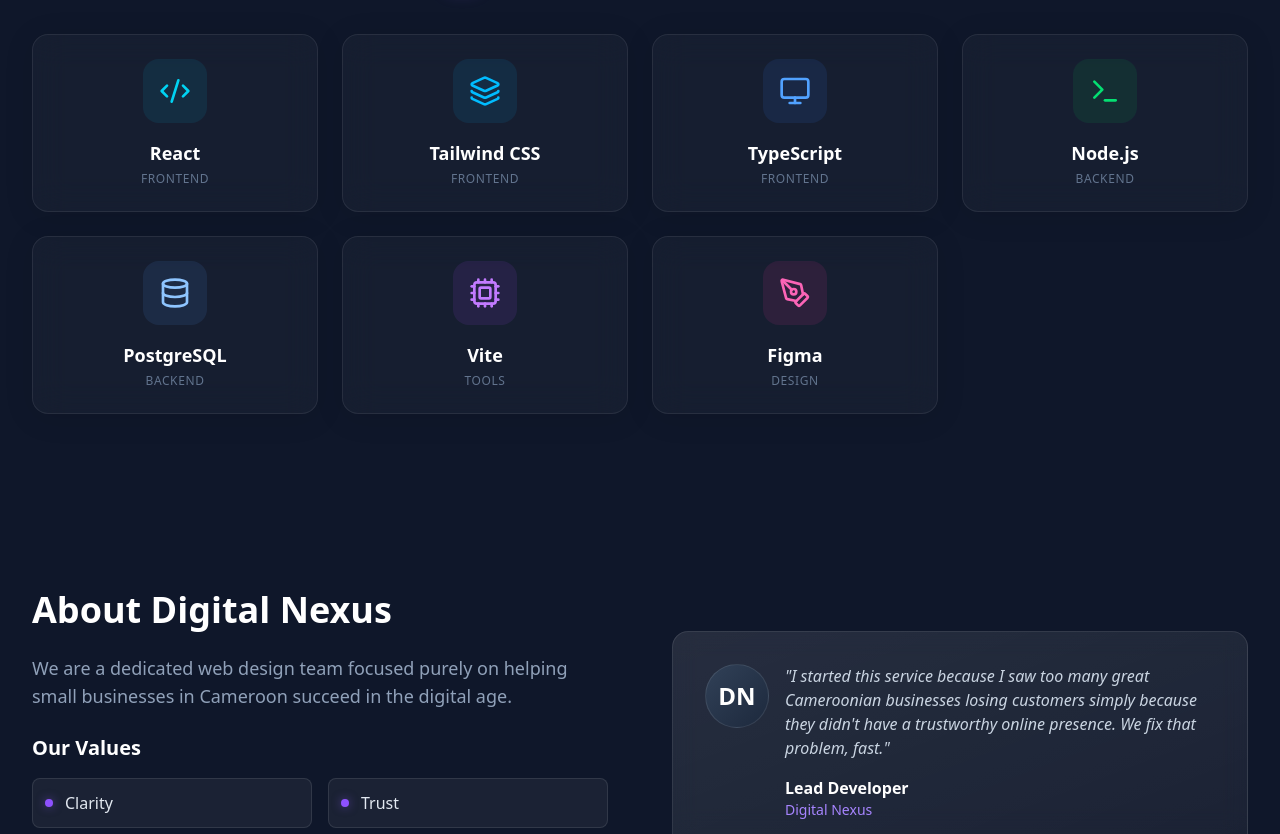
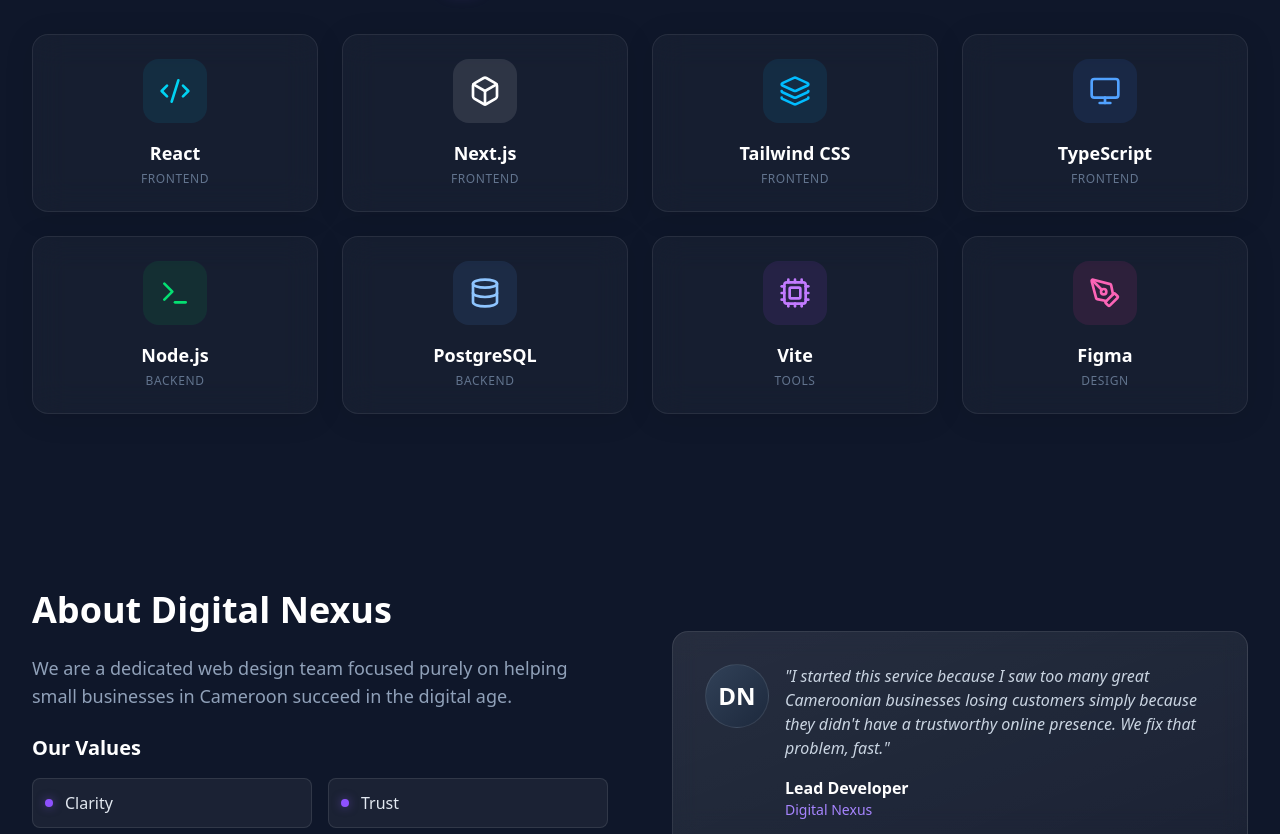
Before and after one commit to Bless50/Digital-Nexus, a React (Vite) app: page / in a window 1280 px wide. Shown: the part 4080-4914 px from the top of the page. Built offline with nearby package versions, Linux system fonts and the light colour scheme; no server answers.

Commit message:
feat: add Next.js to TechStack

```diff
--- a/components/TechStack.tsx
+++ b/components/TechStack.tsx
@@ -1,9 +1,10 @@
 import React, { useState, useRef } from 'react';
 import { flushSync } from 'react-dom';
-import { Code2, Monitor, Database, PenTool, Layers, Terminal, Cpu } from 'lucide-react';
+import { Code2, Monitor, Database, PenTool, Layers, Terminal, Cpu, Box } from 'lucide-react';
 
 const technologies = [
     { name: 'React', category: 'Frontend', icon: Code2, color: 'text-cyan-400', bg: 'bg-cyan-500/10' },
+    { name: 'Next.js', category: 'Frontend', icon: Box, color: 'text-white', bg: 'bg-white/10' },
     { name: 'Tailwind CSS', category: 'Frontend', icon: Layers, color: 'text-sky-400', bg: 'bg-sky-500/10' },
     { name: 'TypeScript', category: 'Frontend', icon: Monitor, color: 'text-blue-400', bg: 'bg-blue-500/10' },
     { name: 'Node.js', category: 'Backend', icon: Terminal, color: 'text-green-400', bg: 'bg-green-500/10' },
@@ -67,8 +68,8 @@ export default function TechStack() {
                             key={category}
                             onClick={() => handleFilterChange(category)}
                             className={`px-4 py-2 rounded-full text-sm font-medium transition-all duration-300 ${activeFilter === category
-                                    ? 'bg-violet-600 text-white shadow-lg shadow-violet-500/25'
-                                    : 'bg-white/5 text-slate-400 hover:bg-white/10 hover:text-white'
+                                ? 'bg-violet-600 text-white shadow-lg shadow-violet-500/25'
+                                : 'bg-white/5 text-slate-400 hover:bg-white/10 hover:text-white'
                                 }`}
                         >
                             {category}
```
